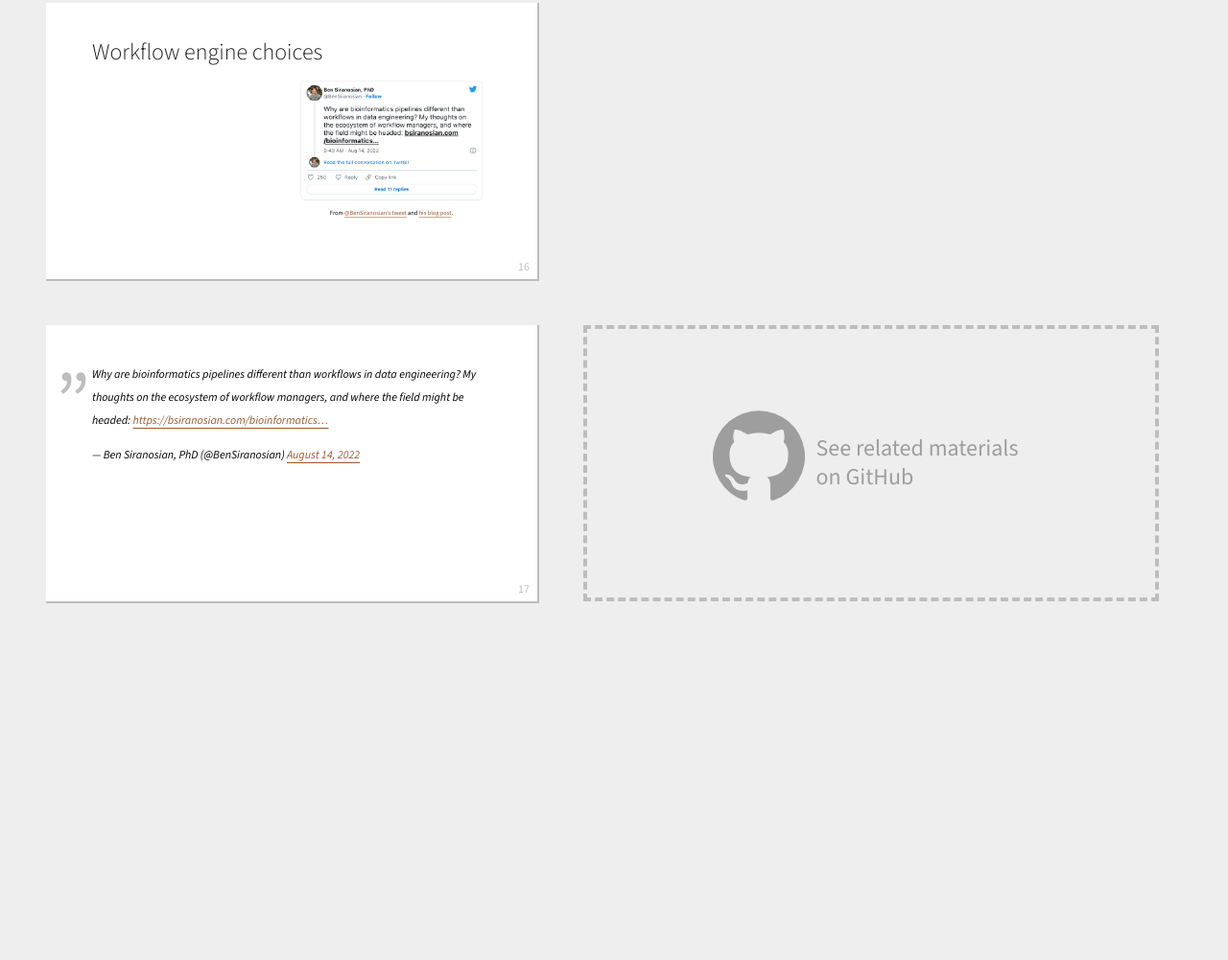
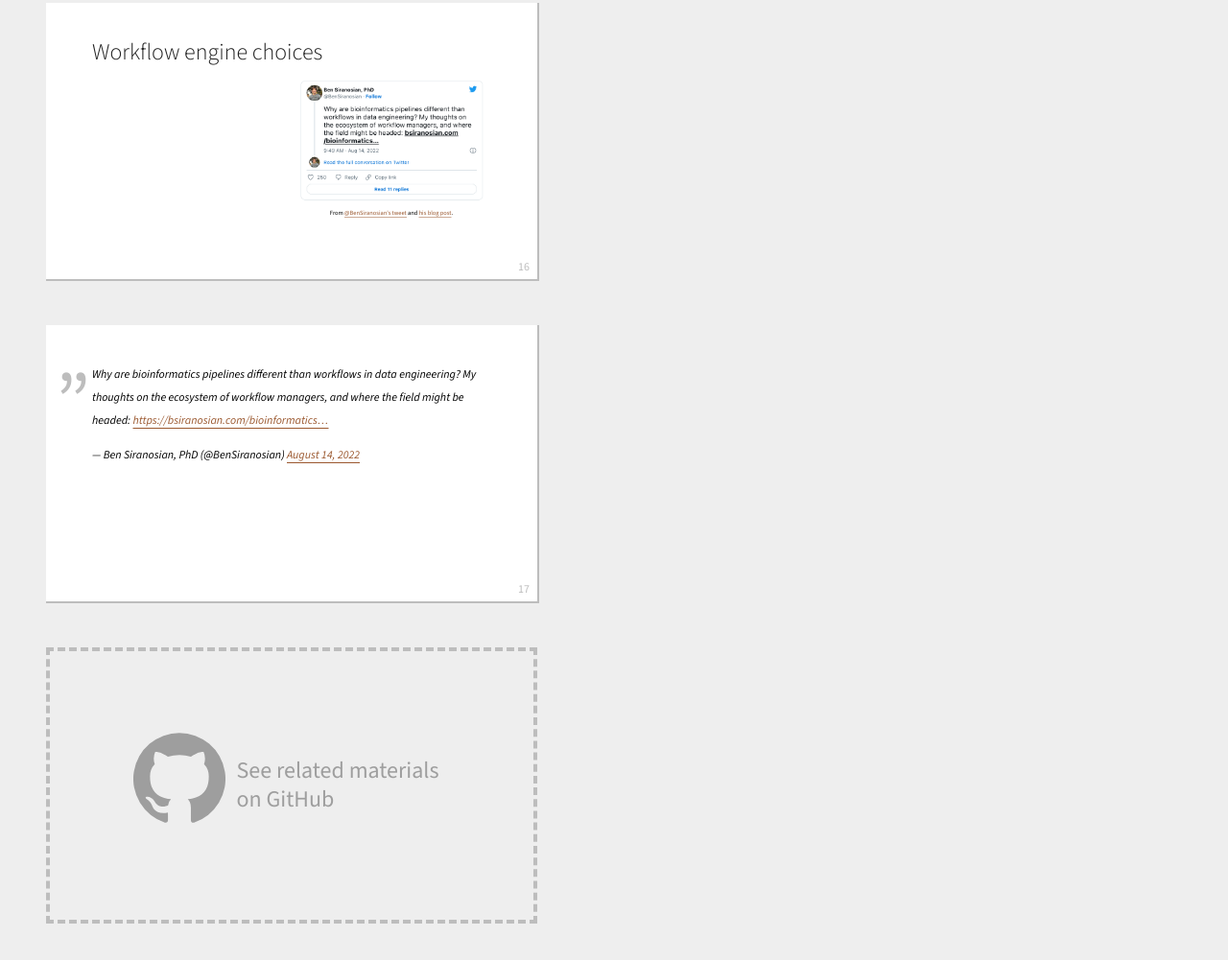
Before and after one commit to ccwang002/2022Talk-snakemake, a website: page index.html in a window 1280 px wide. Shown: the part 5276-6277 px from the top of the page at 96% size. Before the commit the page ends 5951 px from the top, so only its background shows below. Drawn offline with nearby package versions, Linux system fonts and the light colour scheme; files whose address does not match are found by name.

Commit message:
Keep footer/badge on the left in the list mode

```diff
--- a/styles/slide-notes/shower-list-show-notes.css
+++ b/styles/slide-notes/shower-list-show-notes.css
@@ -26,7 +26,8 @@
             );
     }
 
-    .shower.list.show-notes .slide {
+    .shower.list.show-notes .slide,
+    .shower.list.show-notes .badge {
         grid-column: 1 / 2;
     }
 
```
